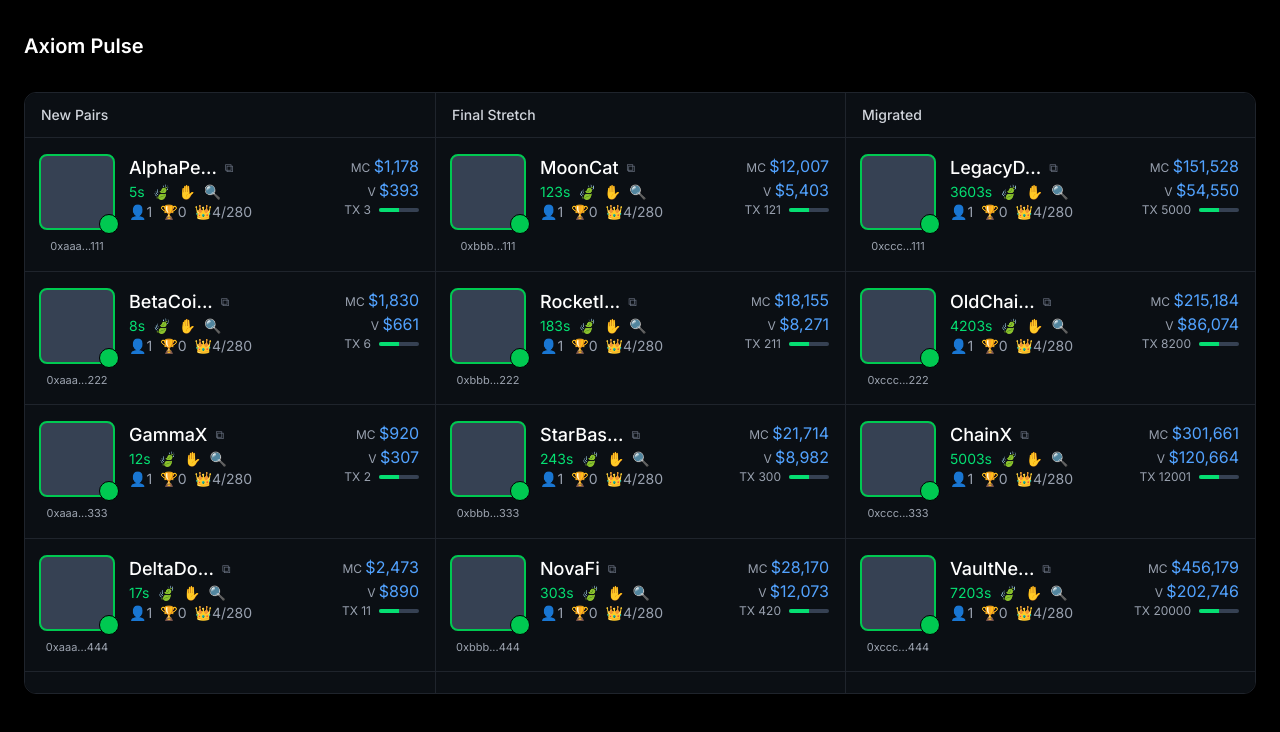
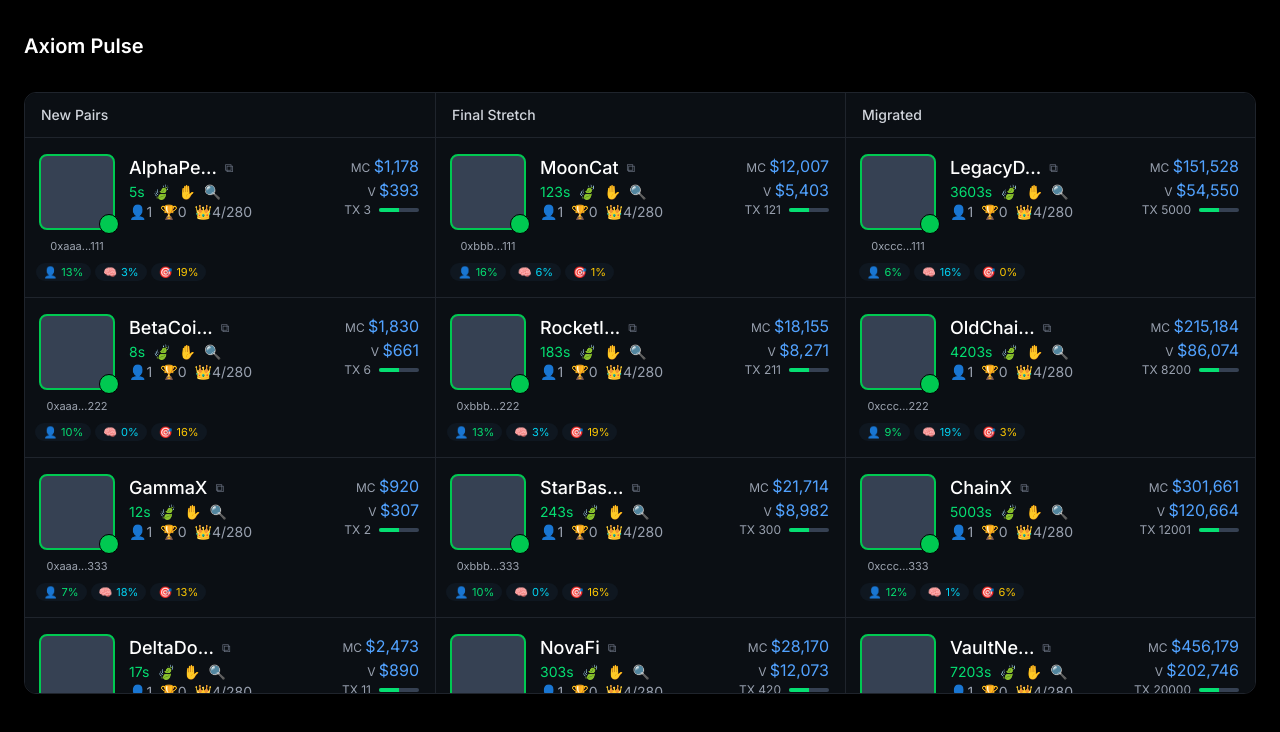
Before and after one commit to sashank2004/axiom-pulse-clone, a Next.js app: page / in a window 1280 px wide. Shown: the top 732 px of the page. Built offline with nearby package versions, Linux system fonts and the light colour scheme.

Commit message:
ui: add below-address metric badges to token rows

```diff
--- a/src/components/table/TokenCard.tsx
+++ b/src/components/table/TokenCard.tsx
@@ -5,12 +5,27 @@ import { AppTooltip } from "@/components/ui/Tooltip";
 import { useRouter } from "next/navigation";
 import { truncateText } from "@/utils/truncate";
 
+function getRandomPct(seed: string, max = 20) {
+  let hash = 0;
+  for (let i = 0; i < seed.length; i++) {
+    hash = seed.charCodeAt(i) + ((hash << 5) - hash);
+  }
+  return Math.abs(hash) % (max + 1);
+}
+
 interface TokenCardProps {
   token: Token;
 }
 
 export function TokenCard({ token }: TokenCardProps) {
   const router = useRouter();
+
+  const stats = token.meta.stats ?? {
+  holdersPct: getRandomPct(token.meta.address + "h"),
+  smartPct: getRandomPct(token.meta.address + "s"),
+  sniperPct: getRandomPct(token.meta.address + "n"),
+};
+
 
   return (
     <div
@@ -21,20 +36,36 @@ export function TokenCard({ token }: TokenCardProps) {
         {/* LEFT */}
         <div className="flex flex-col items-center gap-2">
           <div className="relative">
-            {/* Avatar: +25% */}
             <div className="h-19 w-19 rounded-lg border-2 border-green-500 bg-gray-700" />
-            {/* Status dot: scaled proportionally */}
             <span className="absolute -bottom-1 -right-1 h-5 w-5 rounded-full border border-black bg-green-500" />
           </div>
 
           <span className="text-[11px] text-[var(--text-muted)]">
             {token.meta.shortAddress}
           </span>
+
+          {/* BELOW-ADDRESS STATS */}
+    <div className=" flex items-center gap-1 pl-22">
+      <div className="flex items-center gap-1 rounded-full bg-[#0f1720] px-2 py-[1px] text-[11px] text-green-400">
+        <span>👤</span>
+        <span>{stats.holdersPct}%</span>
+      </div>
+
+      <div className="flex items-center gap-1 rounded-full bg-[#0f1720] px-2 py-[1px] text-[11px] text-cyan-400">
+        <span>🧠</span>
+        <span>{stats.smartPct}%</span>
+      </div>
+
+      <div className="flex items-center gap-1 rounded-full bg-[#0f1720] px-2 py-[1px] text-[11px] text-yellow-400">
+        <span>🎯</span>
+        <span>{stats.sniperPct}%</span>
+      </div>
+    </div>
+
         </div>
 
         {/* CENTER */}
         <div className="space-y-0">
-          {/* Name row: +20% */}
           <div className="flex items-center gap-2">
             <span className="text-lg font-medium">
               {truncateText(token.name, 7)}
@@ -42,7 +73,6 @@ export function TokenCard({ token }: TokenCardProps) {
             <span className="text-xs text-gray-500">⧉</span>
           </div>
 
-          {/* Meta icons row (unchanged) */}
           <div className="flex items-center gap-2 text-sm">
             <span className="text-green-400">{token.meta.ageLabel}</span>
             <span>🍃</span>
@@ -50,7 +80,6 @@ export function TokenCard({ token }: TokenCardProps) {
             <span>🔍</span>
           </div>
 
-          {/* Stats row (unchanged) */}
           <div className="flex items-center gap-2 text-sm text-gray-400">
             <span>👤1</span>
             <span>🏆0</span>
@@ -92,7 +121,6 @@ export function TokenCard({ token }: TokenCardProps) {
             </div>
           </div>
         </div>
-
       </div>
     </div>
   );
--- a/src/types/token.ts
+++ b/src/types/token.ts
@@ -10,18 +10,23 @@ export interface TokenMeta {
   address: string;
   shortAddress: string;
 
-  ageSeconds: number;   // source of truth
-  ageLabel: string;     // derived (e.g. "9s")
+  ageSeconds: number; // source of truth
+  ageLabel: string; // derived (e.g. "9s")
+
+  // Below-address stats (pills)
+  stats?: {
+    holdersPct: number; // 👤
+    smartPct: number;   // 🧠
+    sniperPct: number;  // 🎯
+  };
 }
-
-
 
 export interface Token {
   id: string;
 
   // Identity
-  name: string; // "Crypto Three Kingdoms"
-  symbol: string; // "CTK"
+  name: string;
+  symbol: string;
   imageUrl: string;
 
   // Placement
```
Lines whose indentation alone changed are shown as unchanged.
